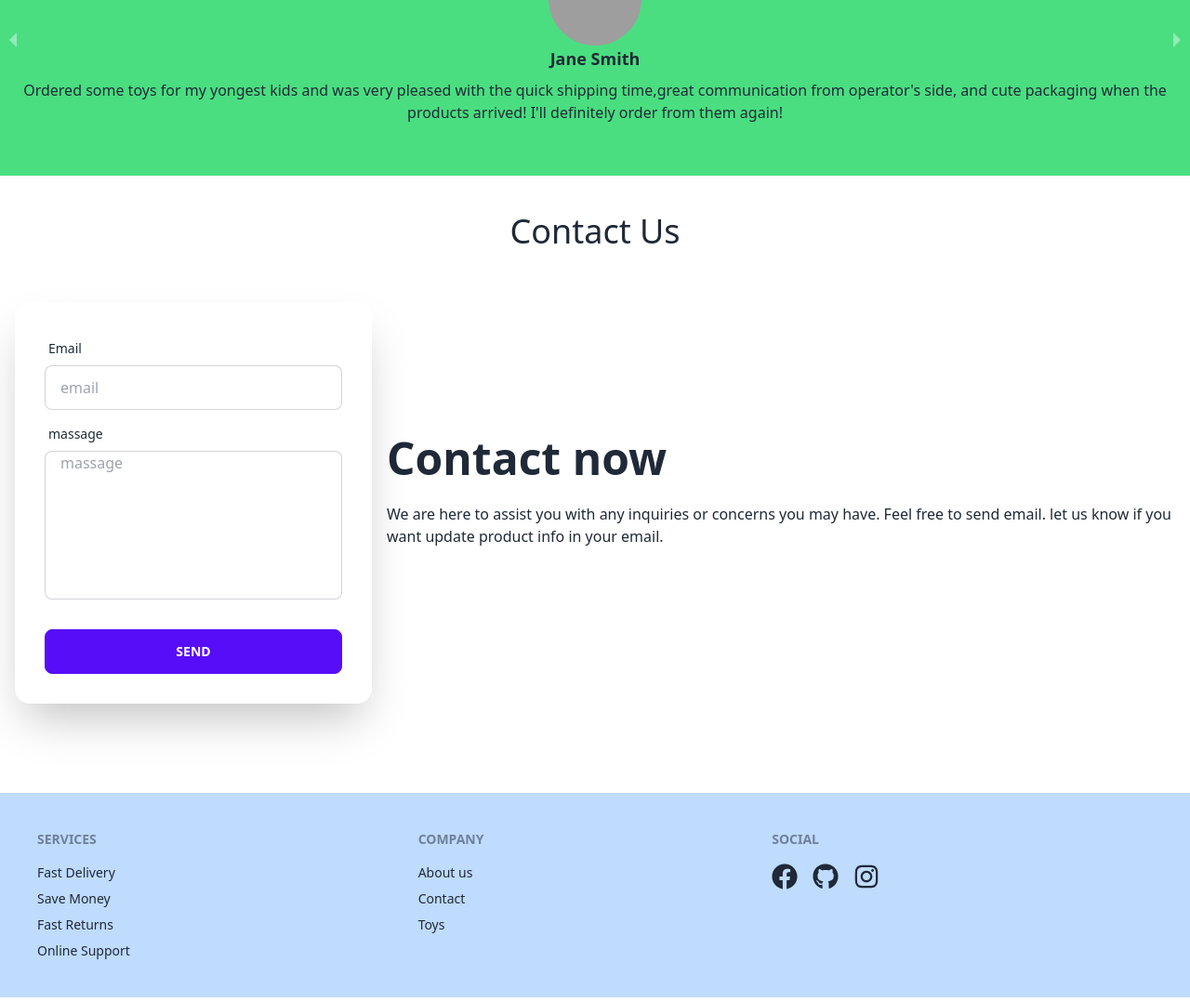
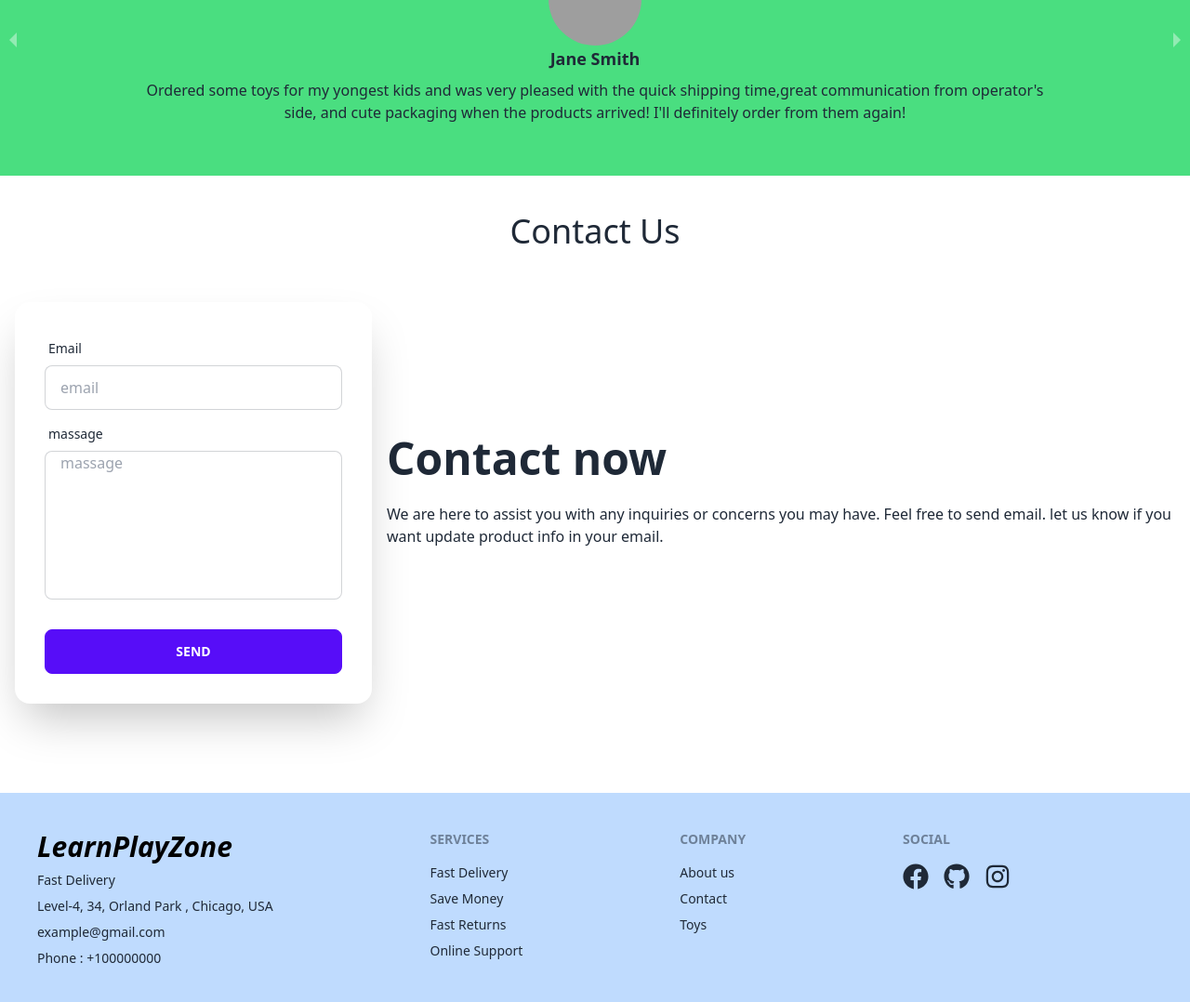
Before and after one commit to muhammadAbdulMannan2022/learnPlayZoon-clint, a React (Vite) app: page / in a window 1280 px wide. Shown: the part 1437-2515 px from the top of the page at 93% size. Built offline with nearby package versions, Linux system fonts and the light colour scheme; no server answers; grey boxes are pictures that could not be loaded.

Commit message:
some error fixed working on improve more project don

```diff
--- a/src/Pages/Home/Carouserl/Carouserl.jsx
+++ b/src/Pages/Home/Carouserl/Carouserl.jsx
@@ -49,7 +49,7 @@ const Carouserl = () => {
               />
             </div>
             <h3 className="text-lg font-semibold mb-2">{review.author}</h3>
-            <p>{review.comment}</p>
+            <p className="px-0 xl:px-32 lg:px-20">{review.comment}</p>
           </div>
         ))}
       </Carousel>
--- a/src/Pages/Home/Products/Products.jsx
+++ b/src/Pages/Home/Products/Products.jsx
@@ -1,11 +1,14 @@
-import { useEffect, useState } from "react";
+import { useContext, useEffect, useState } from "react";
 import { toast } from "react-hot-toast";
 import { FaStar } from "react-icons/fa";
 import { Link } from "react-router-dom";
 import { Tab, Tabs, TabList, TabPanel } from "react-tabs";
 import "react-tabs/style/react-tabs.css";
+import { AuthContext } from "../../../Providers/AuthProvider";
+import swal from "sweetalert";
 const Products = () => {
   const [activeTab, setActiveTab] = useState(0);
+  const { user } = useContext(AuthContext);
   const [toys, setToys] = useState([]);
   useEffect(() => {
     let category;
@@ -44,6 +47,7 @@ const Products = () => {
                 {toys.map((toy) => (
                   <Card
                     key={toy?._id}
+                    user={user}
                     _id={toy?._id}
                     image={toy?.toy_imageUrl}
                     price={toy?.price}
@@ -59,6 +63,7 @@ const Products = () => {
                 {toys.map((toy) => (
                   <Card
                     key={toy?._id}
+                    user={user}
                     _id={toy?._id}
                     image={toy?.toy_imageUrl}
                     price={toy?.price}
@@ -74,6 +79,7 @@ const Products = () => {
                 {toys.map((toy) => (
                   <Card
                     key={toy?._id}
+                    user={user}
                     _id={toy?._id}
                     image={toy?.toy_imageUrl}
                     price={toy?.price}
@@ -91,7 +97,7 @@ const Products = () => {
   );
 };
 
-const Card = ({ _id, image, name, price, rating, description }) => {
+const Card = ({ _id, image, name, price, rating, description, user }) => {
   const descriptionSliced = description.slice(0, 200);
   return (
     <div className="card w-96 bg-base-100 shadow-xl">
--- a/src/Pages/Private/Private.jsx
+++ b/src/Pages/Private/Private.jsx
@@ -1,6 +1,7 @@
 import { useContext } from "react";
 import { AuthContext } from "../../Providers/AuthProvider";
 import { Navigate, useLocation } from "react-router-dom";
+import swal from "sweetalert";
 
 const Private = ({ children }) => {
   const location = useLocation();
@@ -9,7 +10,11 @@ const Private = ({ children }) => {
     return user ? (
       <>{children}</>
     ) : (
-      <Navigate to="/login" state={location} replace={true} />
+      <>
+        <Navigate to="/login" state={location} replace={true}>
+          {swal("You have to log in first")}
+        </Navigate>
+      </>
     );
   } else {
     return (
--- a/src/Pages/shared/Footer/Footer.jsx
+++ b/src/Pages/shared/Footer/Footer.jsx
@@ -4,6 +4,17 @@ const Footer = () => {
   return (
     <>
       <footer className="footer p-10 bg-blue-200 text-base-content">
+        <div>
+          <span className="text-black text-3xl font-bold italic">
+            LearnPlayZone
+          </span>
+          <a className="link link-hover">Fast Delivery</a>
+          <a className="link link-hover">
+            Level-4, 34, Orland Park , Chicago, USA
+          </a>
+          <a className="link link-hover">example@gmail.com</a>
+          <a className="link link-hover">Phone : +100000000</a>
+        </div>
         <div>
           <span className="footer-title">Services</span>
           <a className="link link-hover">Fast Delivery</a>
--- a/src/Pages/shared/Navbar/Navbar.jsx
+++ b/src/Pages/shared/Navbar/Navbar.jsx
@@ -10,7 +10,7 @@ const Navbar = () => {
   const { user, logOut } = useContext(AuthContext);
   const handleSearch = (e) => {
     const text = e.target.value;
-    console.log(text);
+    // console.log(text);
     if (text === "") {
       setSearchResault([]);
     } else {
@@ -116,7 +116,9 @@ const Navbar = () => {
                   setFocus(true);
                 }}
                 onBlur={() => {
-                  setFocus(false);
+                  setTimeout(() => {
+                    setFocus(false);
+                  }, 500);
                 }}
                 onChange={(e) => {
                   handleSearch(e);
--- a/src/routes/routes.jsx
+++ b/src/routes/routes.jsx
@@ -31,11 +31,7 @@ const router = createBrowserRouter([
       },
       {
         path: "/alltoys",
-        element: (
-          <Private>
-            <AllToys />
-          </Private>
-        ),
+        element: <AllToys />,
       },
       {
         path: "/toys/details/:id",
```
